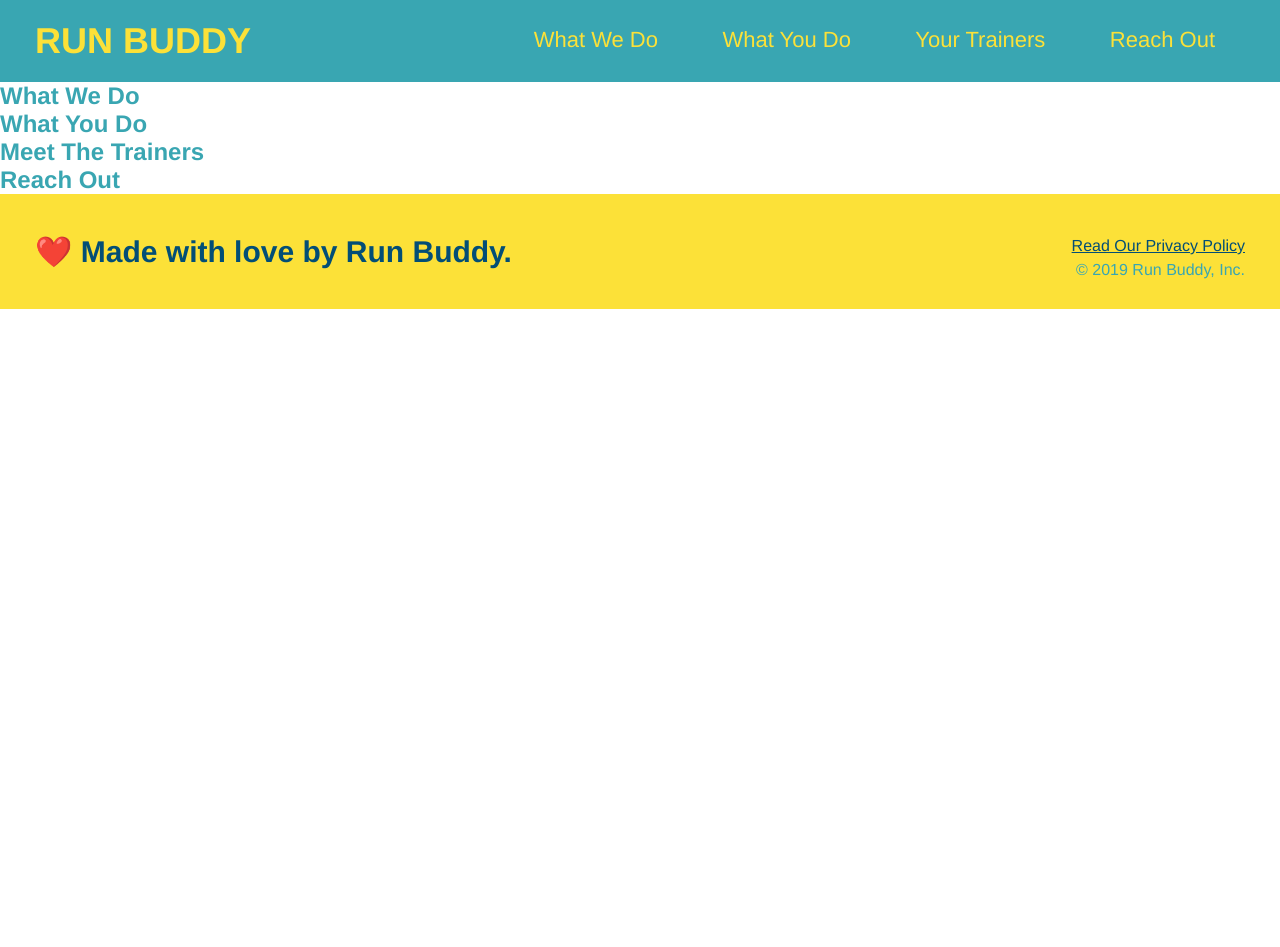
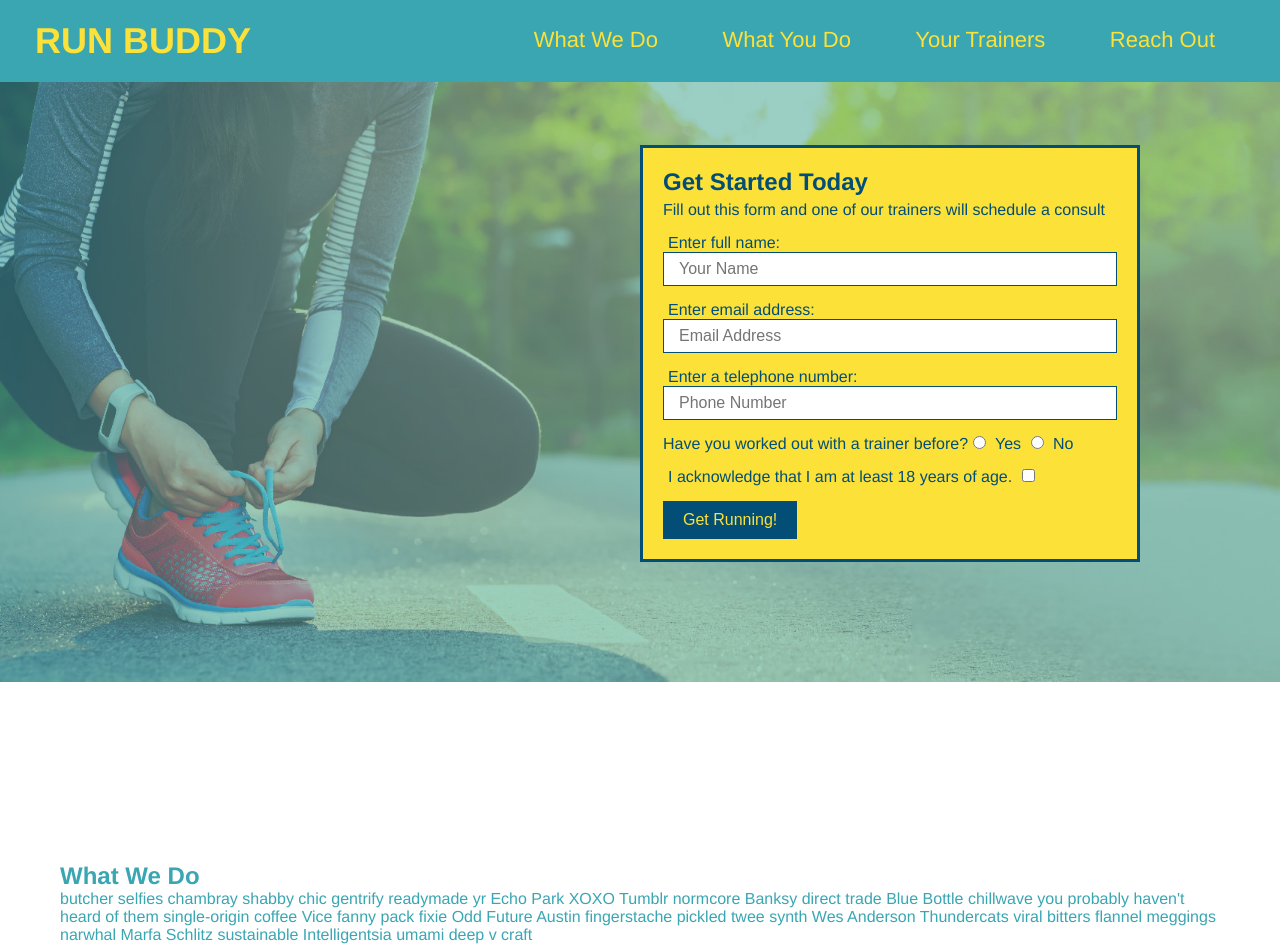
Before and after one commit to jpd61/run-buddy, a plain HTML site: page index.html in a window 1280 px wide. Shown: the top 947 px of the page. Before the commit the page ends 800 px from the top, so only its background shows below. Drawn offline with Linux system fonts and the light colour scheme.

Commit message:
multiple updates to hero

```diff
--- a/assets/css/style.css
+++ b/assets/css/style.css
@@ -65,3 +65,57 @@ footer div {
 footer a {
     color: #024e76;
 }
+
+section {
+    padding: 60px;
+}
+
+.hero {
+    background-image: url("../images/hero-bg.jpg");
+    height: 600px;
+    background-size: cover;
+    background-position: center;
+    position: relative;
+}
+
+.hero-form {
+    border: solid 3px #024e76;
+    background-color: #fce138;
+    padding: 20px;
+    width: 500px;
+    color: #024e76;
+    position: absolute;
+    bottom: 120px;
+    right: 140px;
+}
+
+.hero-form h3 {
+    font-size: 24px;
+    margin: 0;
+}
+
+.hero-form p {
+    margin: 5px 0 15px 0;
+}
+
+.form-input {
+    border: 1px solid #024e76;
+    display: block;
+    padding: 7px 15px;
+    font-size: 16px;
+    color: #024e76;
+    width: 100%;
+    margin-bottom: 15px;
+}
+
+.hero-form label {
+    margin: 0 5px;
+}
+
+.hero-form button {
+    color: #fce138;
+    background-color: #024e76;
+    border: none;
+    padding: 10px 20px;
+    font-size: 16px;
+}
--- a/index.html
+++ b/index.html
@@ -36,26 +36,89 @@
 
         </header>
 
+        <!-- Hero Section -->
+        <section class="hero">
+            <div class="hero-form">
+                <h3>Get Started Today</h3>
+                <p>Fill out this form and one of our trainers will schedule a consult</p>
+            <!-- add form element -->
+                <form>
+                    <label for="name">Enter full name:</label>
+                    <input type="text" placeholder="Your Name" name="name" id="name" class="form-input" />
+
+                    <label for="email">Enter email address:</label>
+                    <input type="email" placeholder="Email Address" name="email" id="email" class="form-input" />
+
+                    <label for="phone">Enter a telephone number:</label>
+                    <input type="tel" placeholder="Phone Number" name="phone" id="phone" class="form-input" />
+
+                    <p>
+                        Have you worked out with a trainer before?
+                        <input type="radio" name="trainer-confirm" id="trainer-yes" />
+                        <label for="trainer-yes">Yes</label>
+                        <input type="radio" name="trainer-confirm" id="trainer-no" />
+                        <label for="trainer-no">No</label>
+                    </p>
+                    <p>
+                        <label for="checkbox" >
+                        I acknowledge that I am at least 18 years of age.
+                        </label>
+                        <input type="checkbox" name="age" id="age-yes" />
+                    </p>
+                    <button type="submit">
+                        Get Running!
+                    </button>
+                </form>
+            </div>
+        </section>
+
 <!-- nero/jumbotron -->
 <section></section>
 
 <!-- "what we do" section -->
-       <section>
+       <section id="what-we-do">
            <h2>What We Do</h2>
+           <p>
+            butcher selfies chambray shabby chic gentrify readymade yr Echo Park XOXO Tumblr normcore Banksy direct trade Blue Bottle chillwave you probably haven't heard of them single-origin coffee Vice fanny pack fixie Odd Future Austin fingerstache pickled twee synth Wes Anderson Thundercats viral bitters flannel meggings narwhal Marfa Schlitz sustainable Intelligentsia umami deep v craft
+           </p>
        </section>
 
 <!-- "what you do" section -->
-<section>
+<section id="what-you-do">
 <h2>What You Do </h2>
+
+<div>
+    <img src="./assets/images/step-1.svg" alt="" />
+    <h3>Step 1: Fill Out the Form Above.</h3>
+    <p>You're already here, so why not?</p>
+  </div>
+
+  <div>
+    <img src="./assets/images/step-2.svg" alt="" />
+    <h3>Step 2: Consult with One of Our Trainers.</h3>
+    <p>Are you here to build muscle, lose weight, or just feel good?</p>
+  </div>
+
+  <div>
+    <img src="./assets/images/step-3.svg" alt="" />
+    <h3>Step 3: Get Running.</h3>
+    <p>Hit the ground running (literally) once your trainer lays out your plan.</p>
+  </div>
+
+  <div>
+    <img src="./assets/images/step-4.svg" alt="" />
+    <h3>Step 4: See Results.</h3>
+    <p>Bi-weekly checkins with your trainer will keep you focused</p>
+  </div>
 </section>
 
 <!-- "meet the trainers" section-->
-<section>
+<section id="your-trainers">
     <h2>Meet The Trainers</h2>
 </section>
 
 <!-- "reach out" section -->
-<section>
+<section id="reach-out">
     <h2>Reach Out</h2>
 </section>
 
```
Also changed, not shown: assets/images/hero-bg.jpg (added), assets/images/step-1.svg (added), assets/images/step-2.svg (added), assets/images/step-3.svg (added), assets/images/step-4.svg (added).
